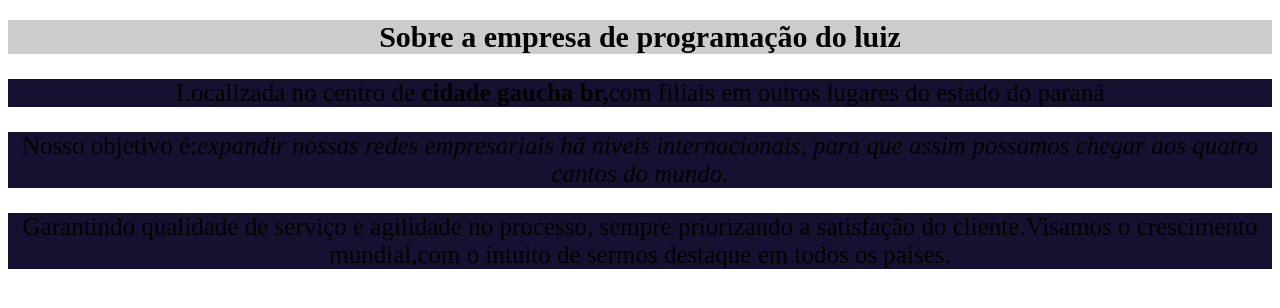
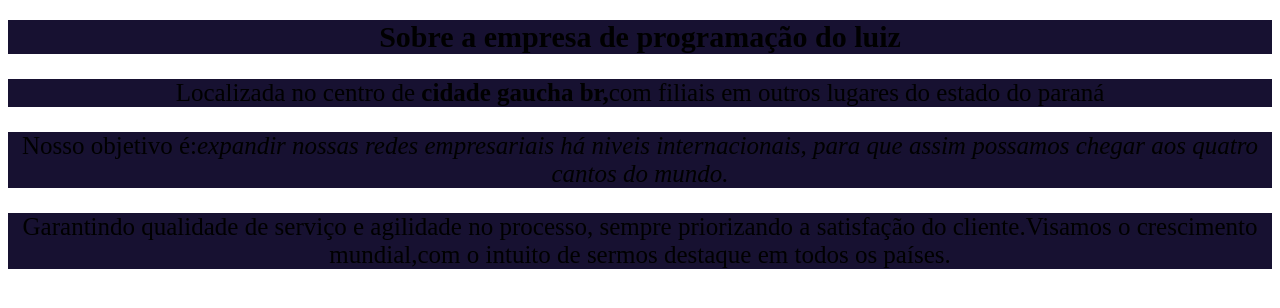
Before and after one commit to LzWinther/projeto1, a plain HTML site: page index.html in a window 1280 px wide. Drawn offline with Linux system fonts and the light colour scheme.

Commit message:
BACKGROUND

```diff
--- a/index.html
+++ b/index.html
@@ -8,7 +8,7 @@
 </head>
 
 <body>
-         <h1 style="font-size: 30px;text-align: center; background: #CCCCCC">Sobre a empresa de programação do luiz</h1>
+         <h1 style="font-size: 30px;text-align: center; background:  #171131">Sobre a empresa de programação do luiz</h1>
 
          <p style="font-size: 25px">Localizada no centro de <strong>cidade gaucha br,</strong>com filiais
     em outros lugares do estado do paraná</p>
```
